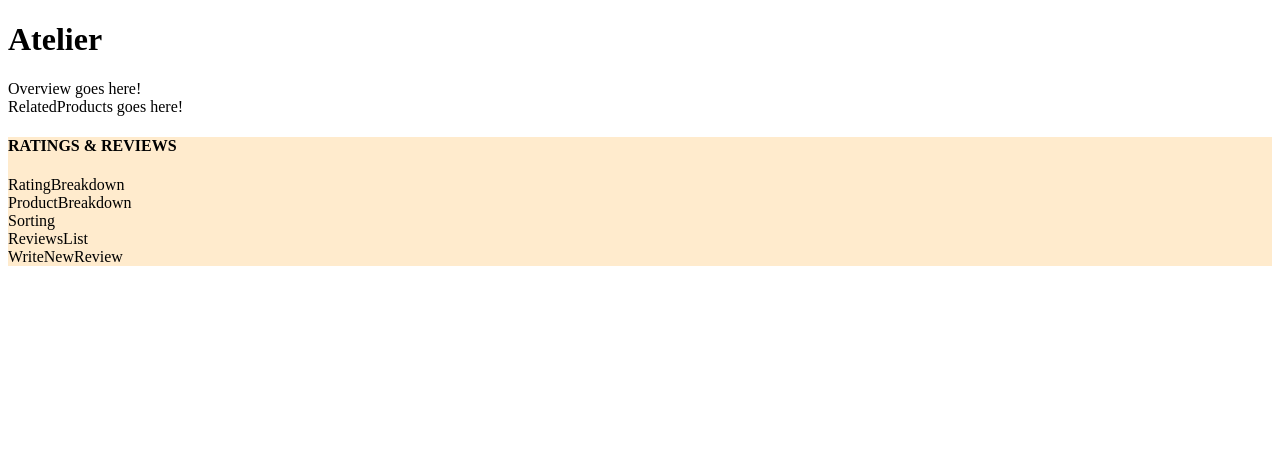
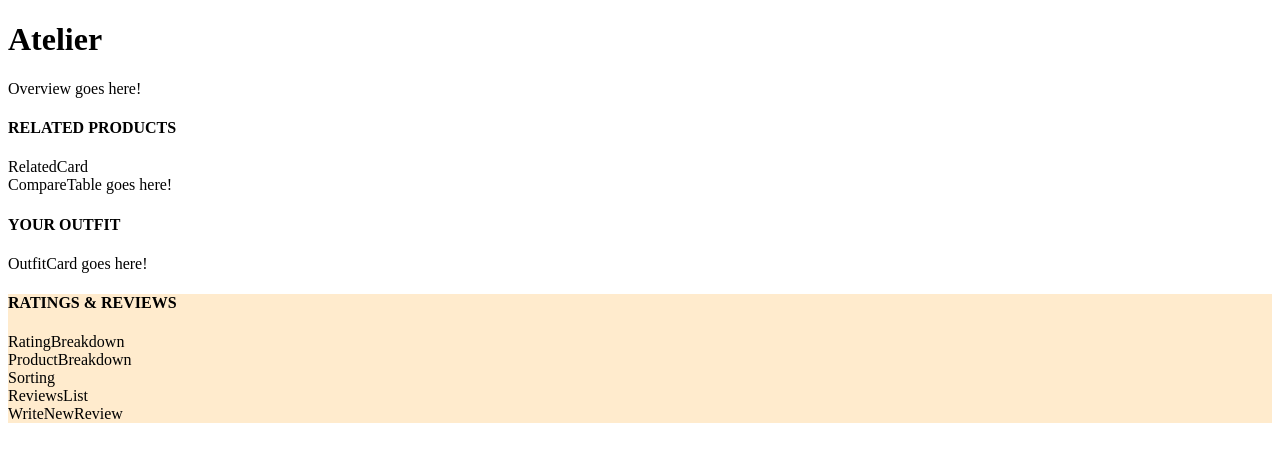
Before and after one commit to CCT-Engineering/Amorey, a React app: page / in a window 1280 px wide. Shown: the top 462 px of the page. Built offline with nearby package versions, Linux system fonts and the light colour scheme.

Commit message:
skeleton for related outfit

```diff
--- a/client/src/components/App.jsx
+++ b/client/src/components/App.jsx
@@ -1,7 +1,7 @@
 import React, {useState} from 'react';
 import Overview from './Overview.jsx';
-import RelatedProducts from './RelatedProducts.jsx';
-import RatingsReviews from './RatingsReviews/Index.jsx'
+import RelatedOutfit from './RelatedOutfit/Index.jsx';
+import RatingsReviews from './RatingsReviews/Index.jsx';
 
 const App = () => {
   //hooks
@@ -12,7 +12,7 @@ const App = () => {
     <div>
       <h1>Atelier</h1>
       <Overview/>
-      <RelatedProducts/>
+      <RelatedOutfit/>
       <div style={{backgroundColor: 'BlanchedAlmond'}}>
         <RatingsReviews/>
       </div>
--- /dev/null
+++ b/client/src/components/RelatedOutfit/CompareTable.jsx
@@ -0,0 +1,9 @@
+import React, {useState} from 'react';
+
+const CompareTable = () => {
+  return (
+    <div>CompareTable goes here!</div>
+  );
+};
+
+export default CompareTable;
--- /dev/null
+++ b/client/src/components/RelatedOutfit/Index.jsx
@@ -0,0 +1,15 @@
+import React, {useState} from 'react';
+import RelatedList from './RelatedList.jsx';
+import OutfitList from './OutfitList.jsx';
+
+const Index = () => {
+  return (
+    <div>
+      <RelatedList/>
+      <OutfitList/>
+    </div>
+
+  );
+};
+
+export default Index;
--- /dev/null
+++ b/client/src/components/RelatedOutfit/OutfitCard.jsx
@@ -0,0 +1,9 @@
+import React, {useState} from 'react';
+
+const OutfitCard = () => {
+  return (
+    <div>OutfitCard goes here!</div>
+  );
+};
+
+export default OutfitCard;
--- /dev/null
+++ b/client/src/components/RelatedOutfit/OutfitList.jsx
@@ -0,0 +1,13 @@
+import React, {useState} from 'react';
+import OutfitCard from './OutfitCard.jsx';
+
+const OutfitList = () => {
+  return (
+    <div>
+      <h4>YOUR OUTFIT</h4>
+      <OutfitCard/>
+    </div>
+  );
+};
+
+export default OutfitList;
--- /dev/null
+++ b/client/src/components/RelatedOutfit/RelatedCard.jsx
@@ -0,0 +1,13 @@
+import React, {useState} from 'react';
+import CompareTable from './CompareTable.jsx';
+
+const RelatedCard = () => {
+  return (
+    <div>
+      <div>RelatedCard</div>
+      <CompareTable/>
+    </div>
+  );
+};
+
+export default RelatedCard;
--- /dev/null
+++ b/client/src/components/RelatedOutfit/RelatedList.jsx
@@ -0,0 +1,13 @@
+import React, {useState} from 'react';
+import RelatedCard from './RelatedCard.jsx';
+
+const RelatedList = () => {
+  return (
+    <div>
+      <h4>RELATED PRODUCTS</h4>
+      <RelatedCard/>
+    </div>
+  );
+};
+
+export default RelatedList;
--- a/client/src/components/RelatedProducts.jsx
+++ /dev/null
@@ -1,9 +0,0 @@
-import React, {useState} from 'react';
-
-const RelatedProducts = () => {
-  return (
-    <div>RelatedProducts goes here!</div>
-  )
-}
-
-export default RelatedProducts;
```
Also changed, not shown: 1 other file (tests, documents, lock files or other folders).
